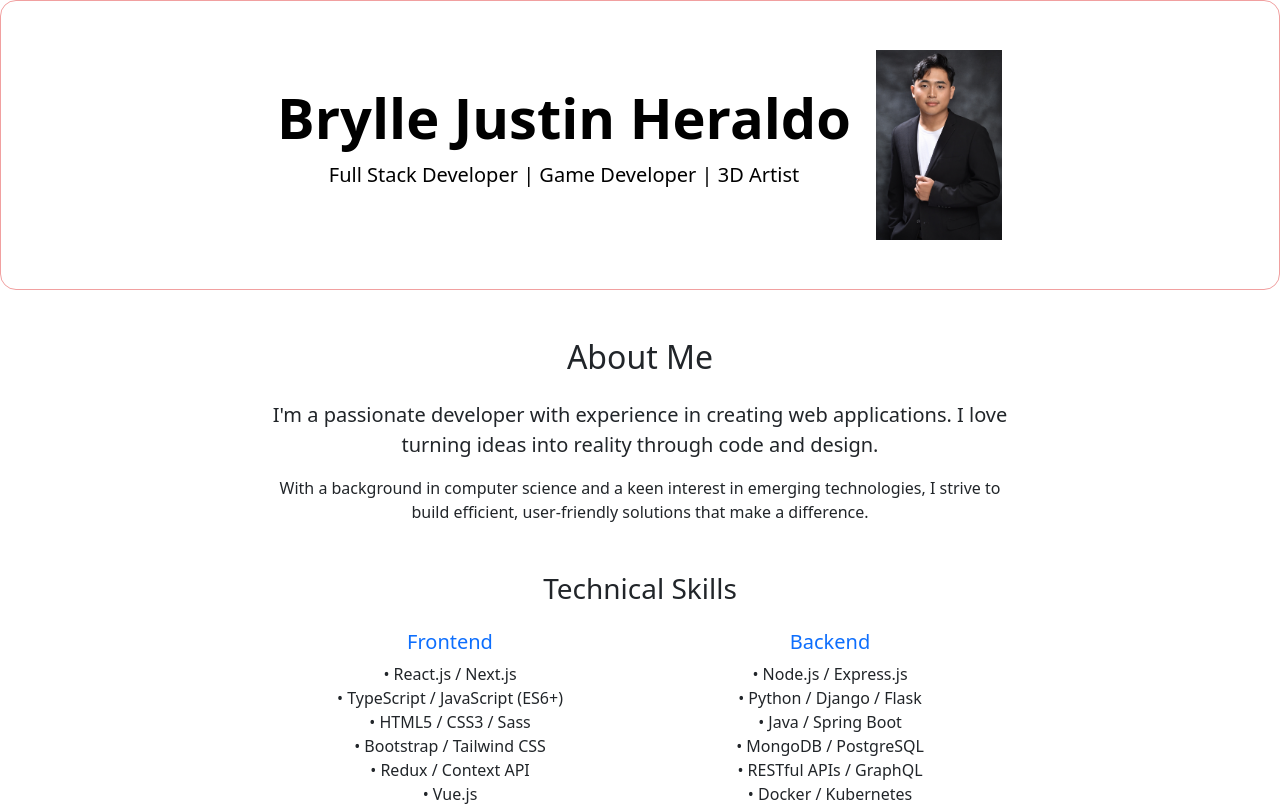
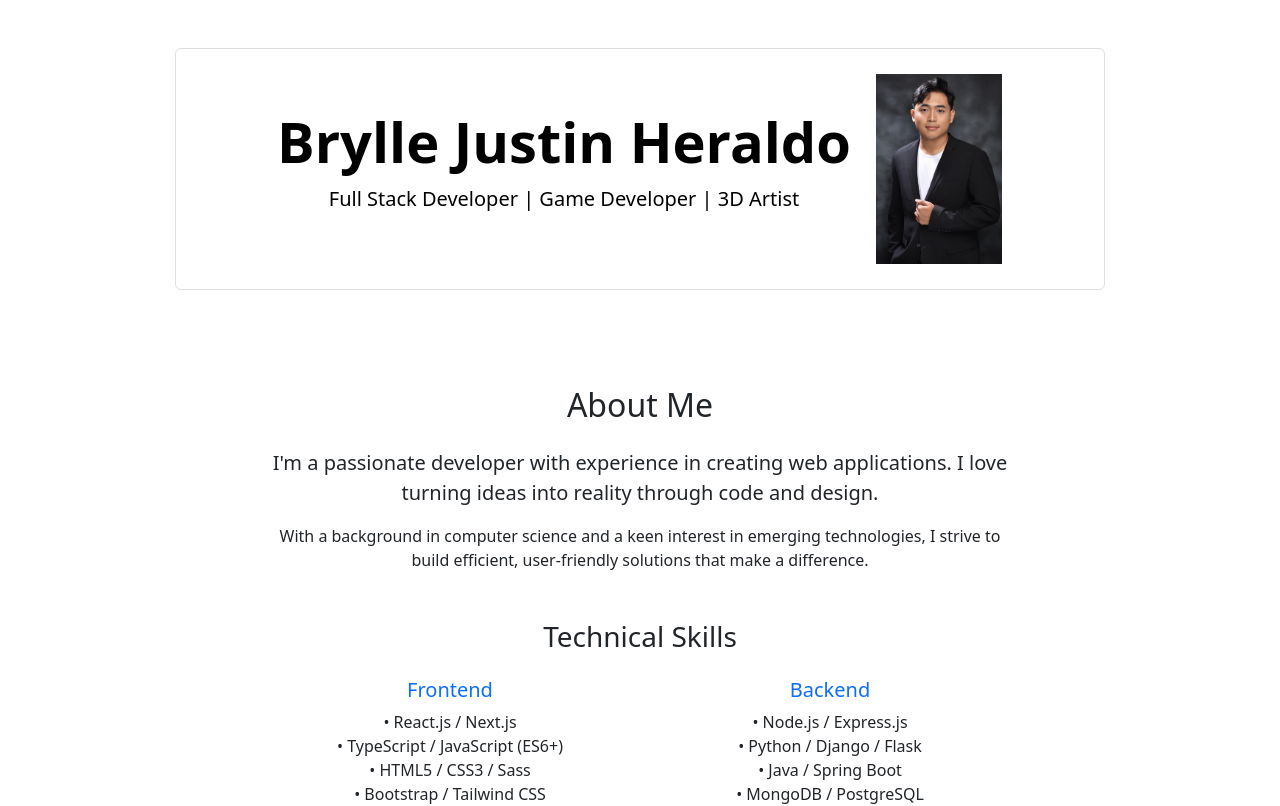
Before and after one commit to TeruhashiN/reactapp, a React (Vite) app: page / in a window 1280 px wide. Shown: the top 806 px of the page. Built offline with nearby package versions, Linux system fonts and the light colour scheme.

Commit message:
border for the header

```diff
--- a/src/App.css
+++ b/src/App.css
@@ -8,8 +8,8 @@
 }
 
 .header-border {
-  border: 1px solid #f1a0a0;
-  border-radius: 1rem;
+  border: 1px solid rgba(0, 0, 0, 0.125);
+  border-radius: 0.375rem;
   padding: 1.5rem;
 }
 
--- a/src/components/Header.tsx
+++ b/src/components/Header.tsx
@@ -3,10 +3,10 @@ import profileDP from "../assets/profileDP.jpg";
 
 const Header: React.FC = () => {
   return (
-  <header className="text-black py-5 header-border">
+    <header className="text-black py-5">
       <div className="container">
+        <div className="col-lg-10 mx-auto header-border">
           <div className="d-flex flex-column flex-lg-row align-items-center justify-content-center text-center gap-4">
-
             <div>
               <h1 className="display-4 fw-bold">Brylle Justin Heraldo</h1>
               <p className="lead">
@@ -17,8 +17,8 @@ const Header: React.FC = () => {
             <img src={profileDP} alt="Profile" className="small-profile" />
           </div>
         </div>
+      </div>
     </header>
-
   );
 };
 
```
Lines whose indentation alone changed are shown as unchanged.
